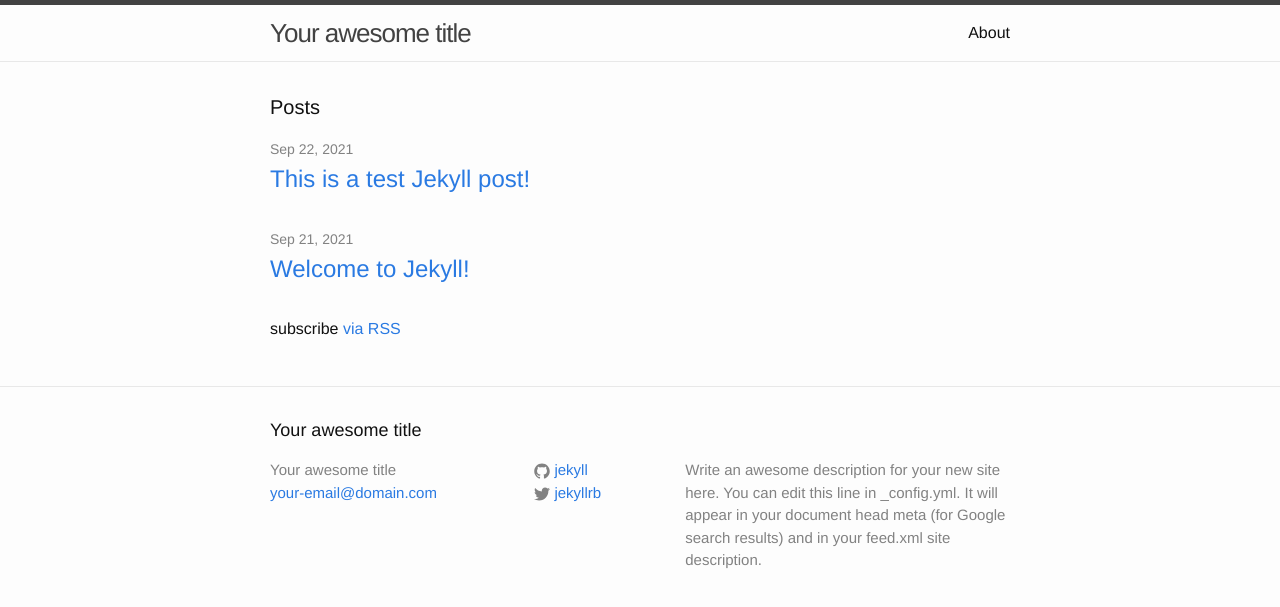
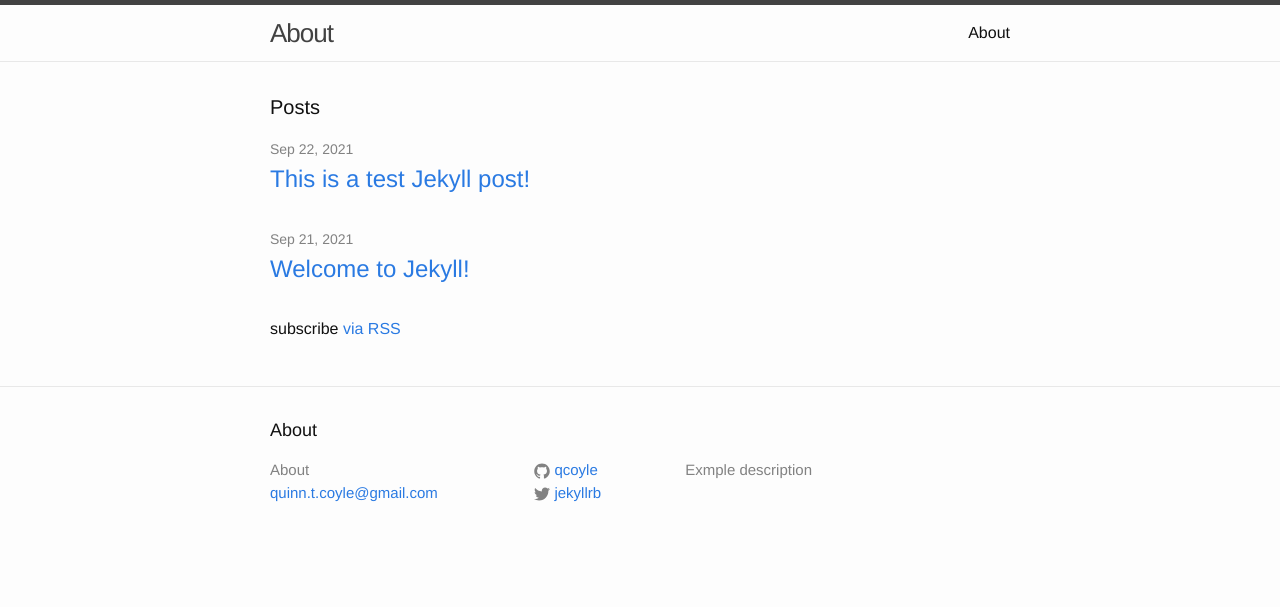
Before and after one commit to qcoyle/qcoyle.github.io, a Jekyll site: the page built from index.html, in a window 1280 px wide. Shown: the top 607 px of the page. Built offline with Jekyll 4.4.1, drawn with Linux system fonts in a browser that asks for light colours.

Commit message:
update config

```diff
--- a/_config.yml
+++ b/_config.yml
@@ -6,16 +6,14 @@
 # 'jekyll serve'. If you change this file, please restart the server process.
 
 # Site settings
-title: Your awesome title
-email: your-email@domain.com
+title: About
+email: quinn.t.coyle@gmail.com
 description: > # this means to ignore newlines until "baseurl:"
-  Write an awesome description for your new site here. You can edit this
-  line in _config.yml. It will appear in your document head meta (for
-  Google search results) and in your feed.xml site description.
+  Exmple description
 baseurl: "" # the subpath of your site, e.g. /blog
-url: "http://yourdomain.com" # the base hostname & protocol for your site
+url: "http://quinncoyle.com" # the base hostname & protocol for your site
 twitter_username: jekyllrb
-github_username:  jekyll
+github_username:  qcoyle
 
 # Build settings
 markdown: kramdown
```
